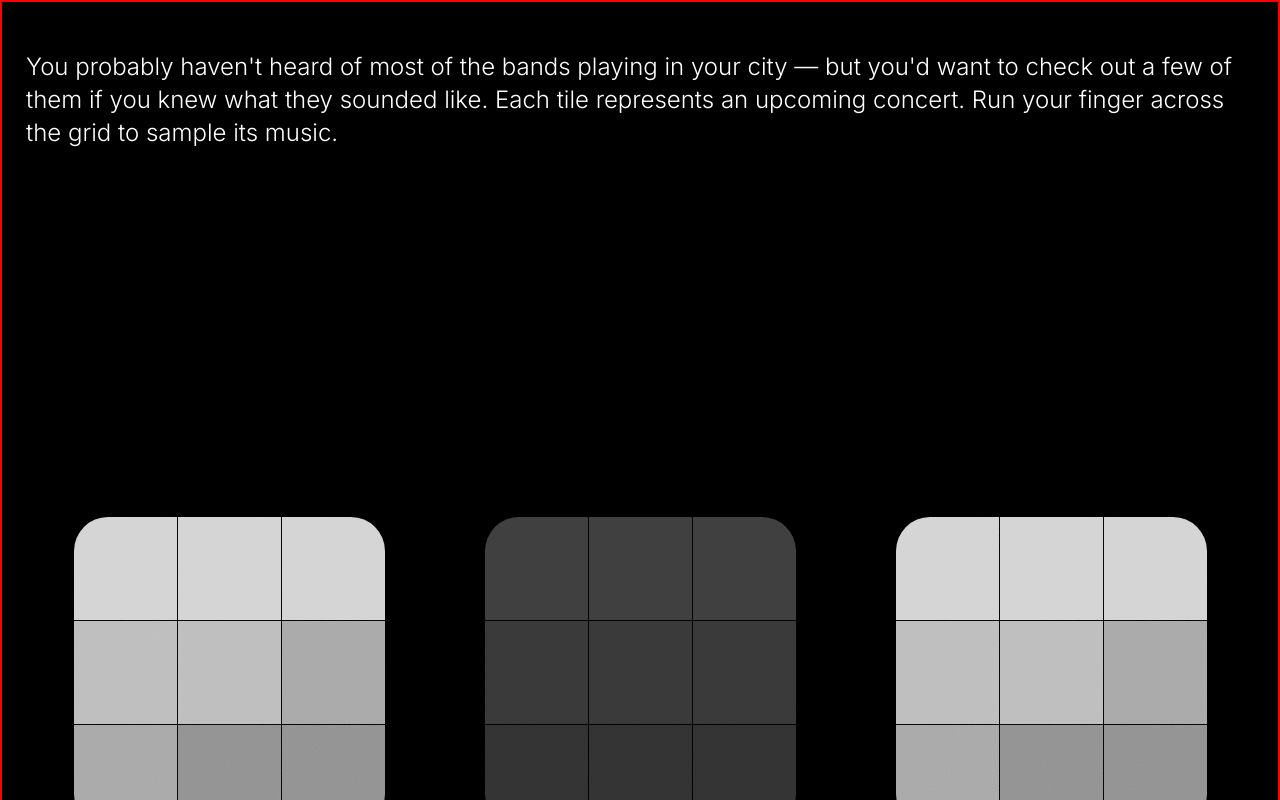
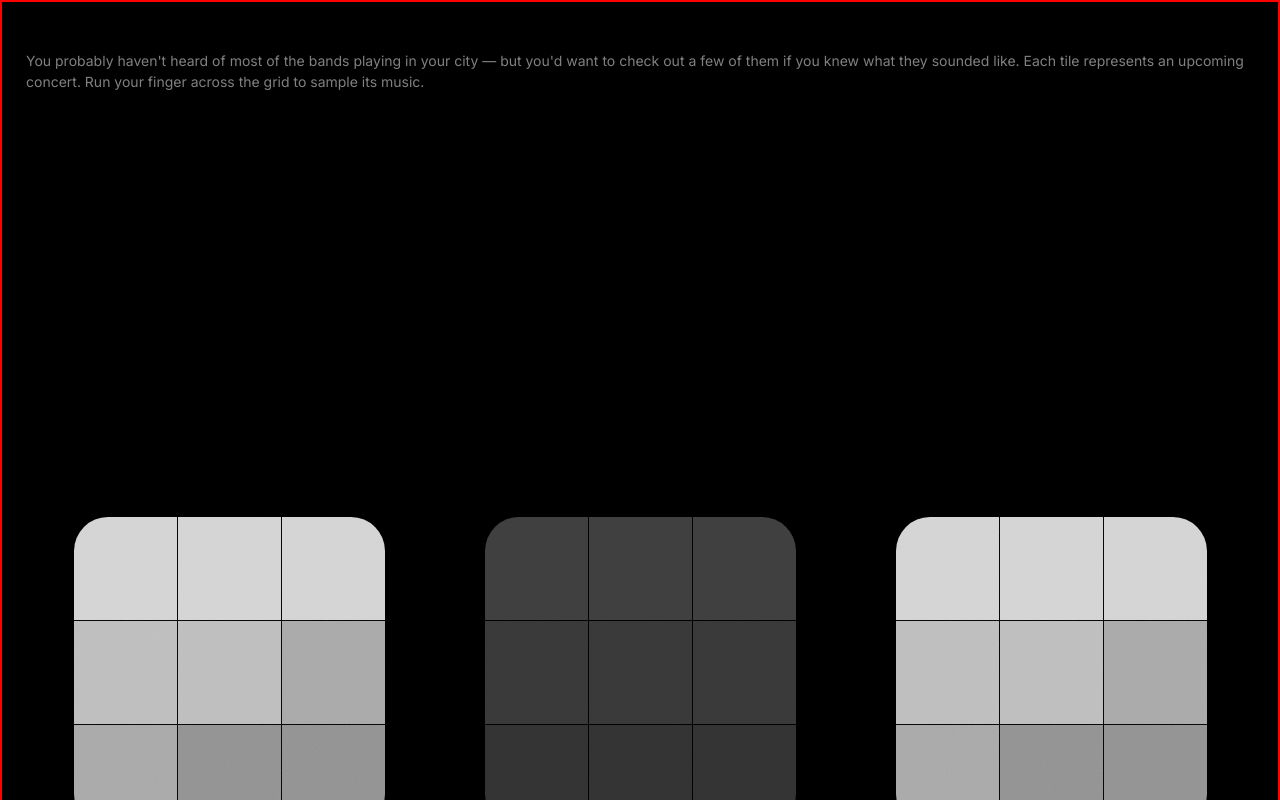
Before and after one commit to danielnaca/concerts, a Next.js app: page / in a window 1280 px wide. Built offline with nearby package versions, Linux system fonts and the light colour scheme.

Commit message:
Intro text 14px 50% opacity
Co-Authored-By: Claude Sonnet 4.6 <noreply@anthropic.com>

```diff
--- a/components/ConcertView.tsx
+++ b/components/ConcertView.tsx
@@ -303,7 +303,7 @@ export default function ConcertView({ concerts }: { concerts: Concert[] }) {
         className="absolute left-6 right-6 pointer-events-none"
         style={{ top: 48, zIndex: 20, opacity: hasInteracted ? 0 : 1, transition: 'opacity 0.6s ease' }}
       >
-        <p className="text-white text-2xl font-light leading-snug">
+        <p style={{ color: 'rgba(255,255,255,0.5)', fontSize: 14, lineHeight: 1.5 }}>
           You probably haven't heard of most of the bands playing in your city — but you'd want to check out a few of them if you knew what they sounded like. Each tile represents an upcoming concert. Run your finger across the grid to sample its music.
         </p>
       </div>
```
